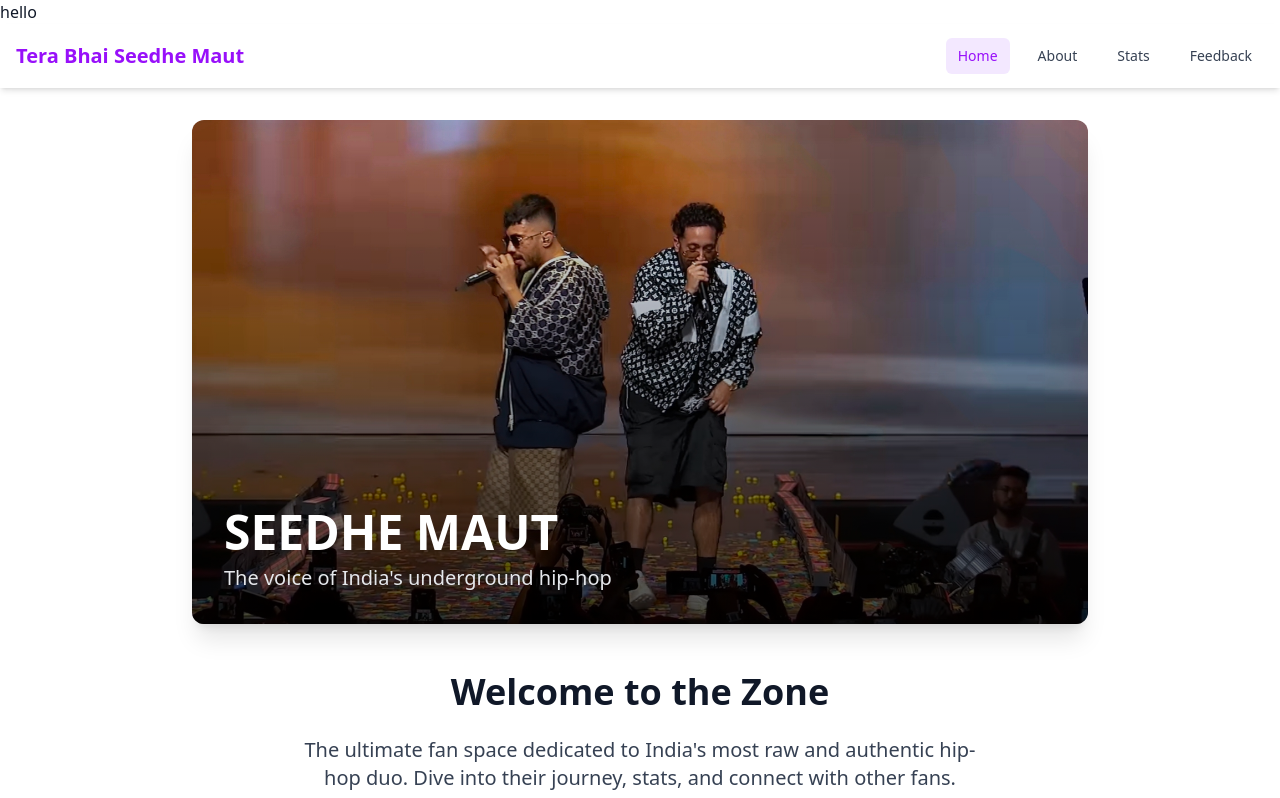
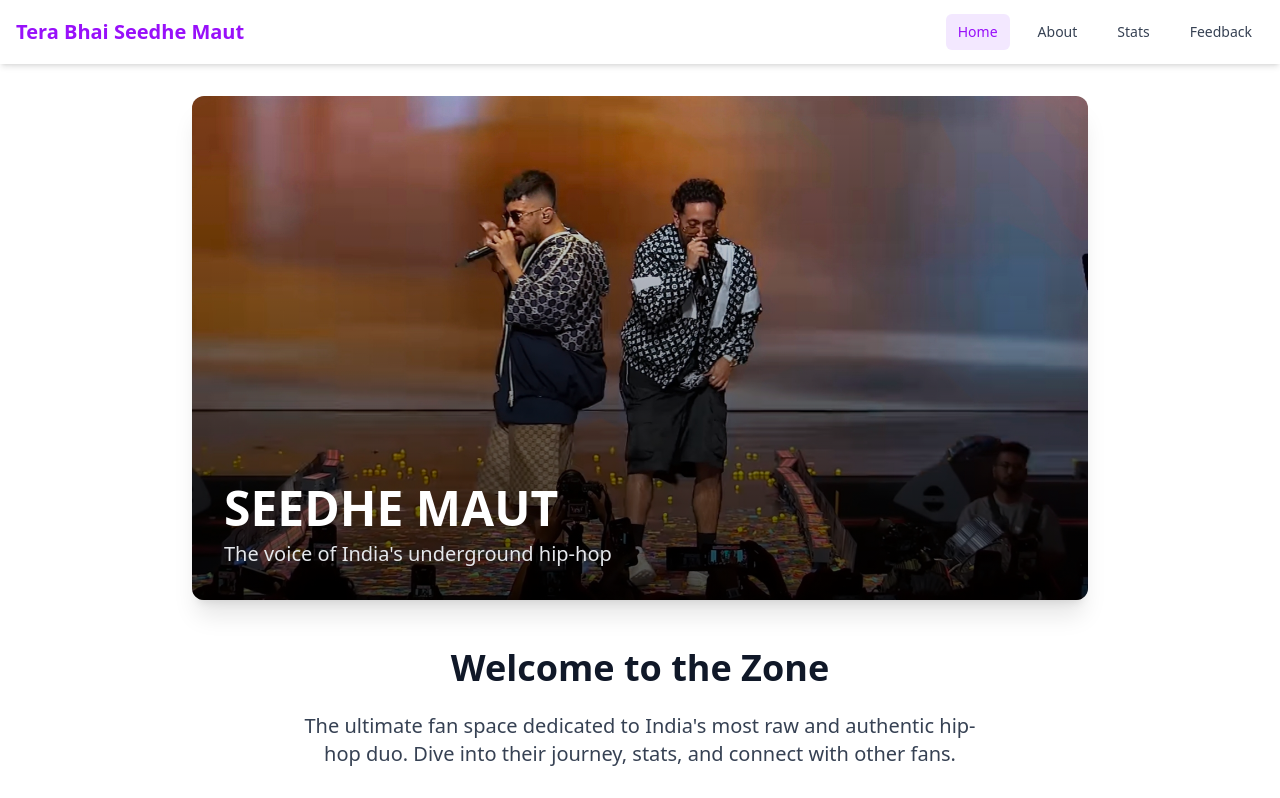
Before and after one commit to sandhu-boop/end-terrm, a React (Vite) app: page / in a window 1280 px wide. Shown: the top 798 px of the page. Built offline with nearby package versions, Linux system fonts and the light colour scheme.

Commit message:
removed testing components

```diff
--- a/app/page.tsx
+++ /dev/null
@@ -1,6 +0,0 @@
-import React from "react"
-import App from "../src/App"
-
-export default function Page() {
-  return <App />
-}
--- a/index.html
+++ b/index.html
@@ -2,7 +2,7 @@
 <html lang="en">
   <head>
     <meta charset="UTF-8" />
-    <link rel="icon" type="image/svg+xml" href="/vite.svg" />
+
     <meta name="viewport" content="width=device-width, initial-scale=1.0" />
     <title>SM Fan Page
     </title>
--- a/src/App.jsx
+++ b/src/App.jsx
@@ -10,7 +10,7 @@
   return (
 
     <ThemeProvider>
-      hello
+
       <Router>
         <div className="min-h-screen bg-white dark:bg-gray-900 transition-colors duration-300">
           <Navbar />
--- a/src/components/Navbar.jsx
+++ b/src/components/Navbar.jsx
@@ -1,4 +1,4 @@
-"use client"
+
 
 import { useState } from "react"
 import { Link, useLocation } from "react-router-dom"
--- a/src/context/ThemeContext.jsx
+++ b/src/context/ThemeContext.jsx
@@ -1,4 +1,4 @@
-"use client"
+
 
 import { createContext, useContext, useState, useEffect } from "react"
 
--- a/src/pages/Feedback.jsx
+++ b/src/pages/Feedback.jsx
@@ -1,4 +1,4 @@
-"use client"
+
 
 import { useState } from "react"
 import Card from "../components/Card"
--- a/src/pages/Stats.jsx
+++ b/src/pages/Stats.jsx
@@ -1,4 +1,4 @@
-"use client"
+
 
 import { useState, useEffect } from "react"
 import Card from "../components/Card"
```
